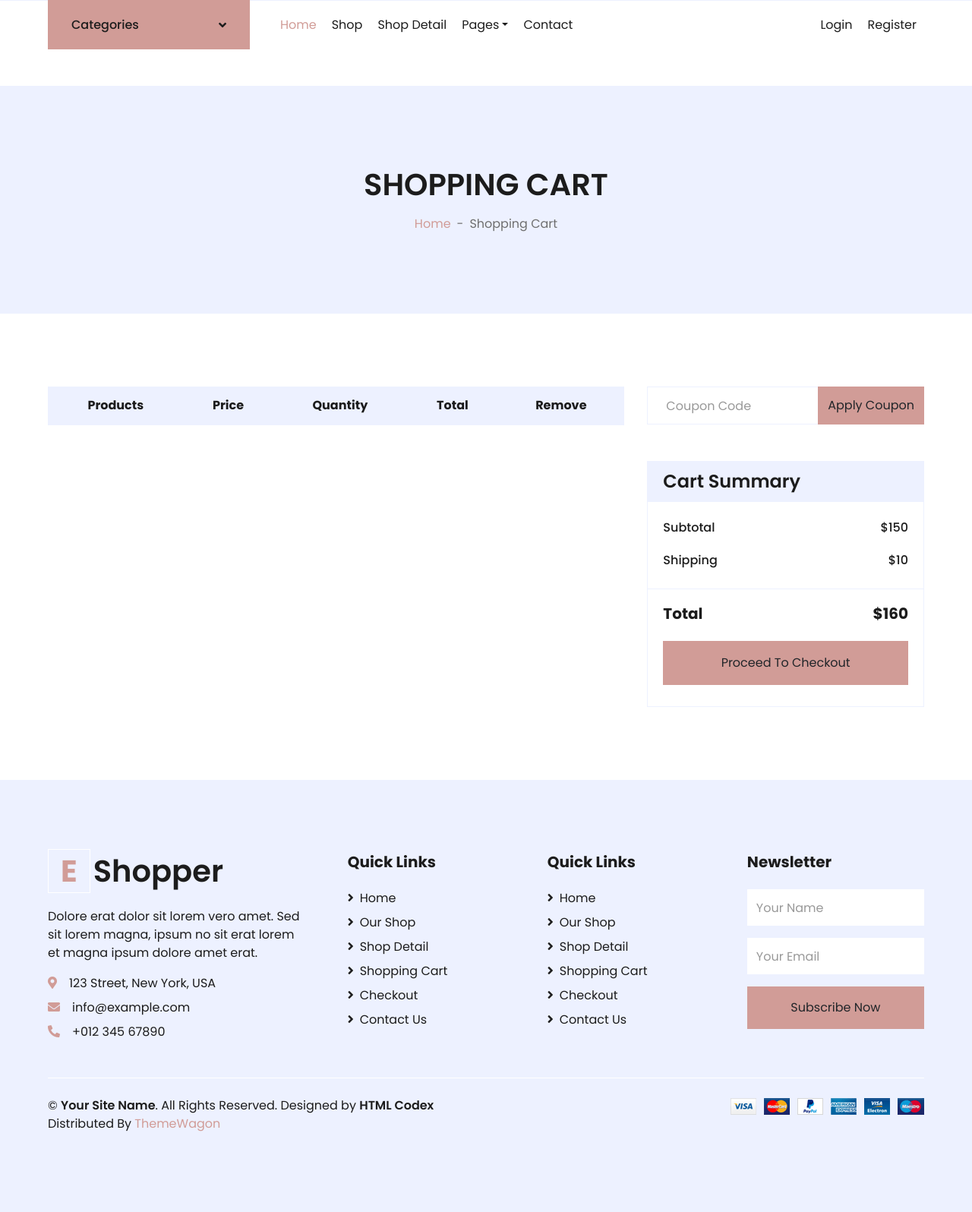
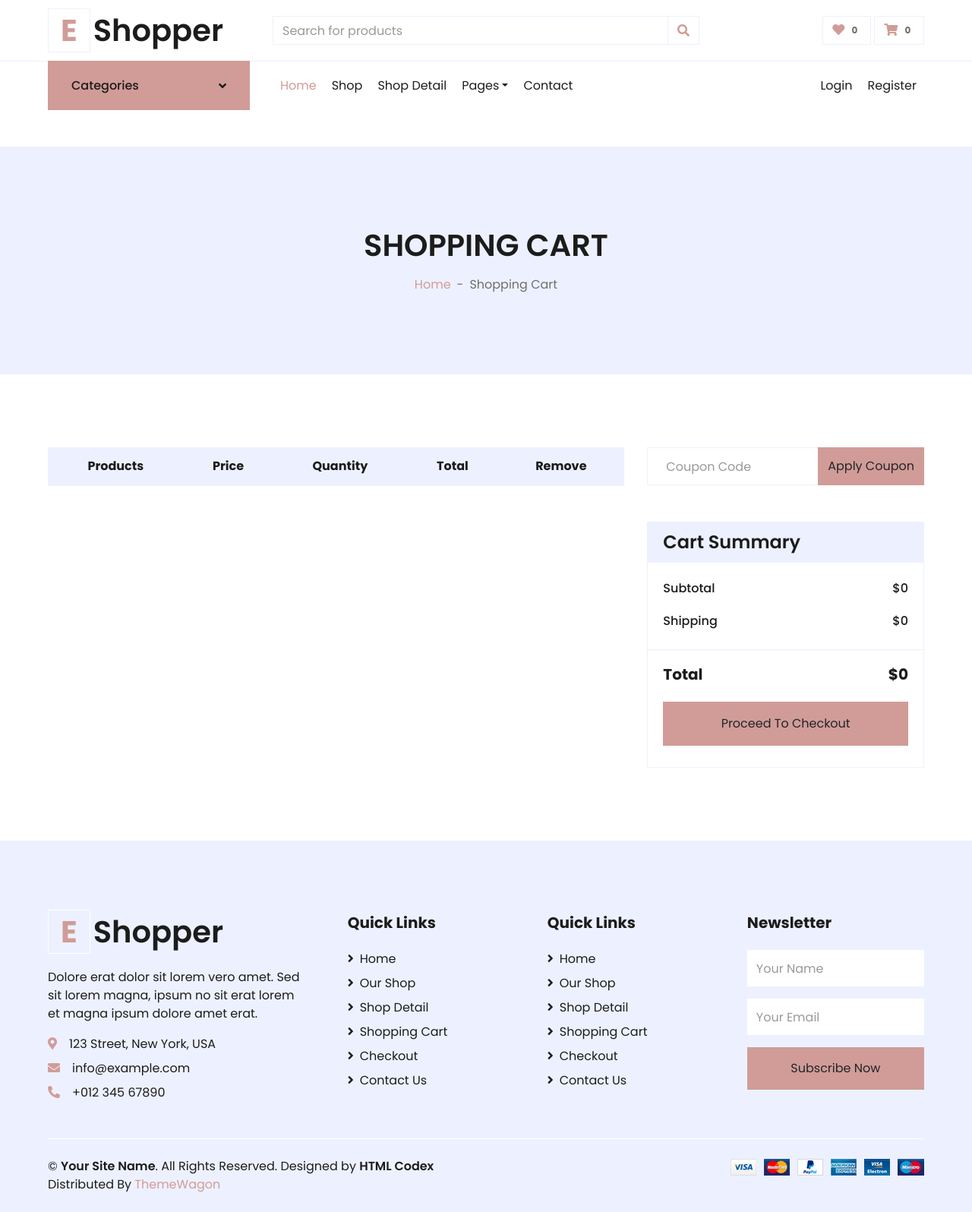
Before and after one commit to yura-seredyuk/eshopper-web12, a Django app: page /cart/ in a window 1280 px wide. Shown: the whole page at 76% size. Before the commit the page ends 1490 px from the top, so only its background shows below. Run offline with Django 4.2, Linux system fonts and the light colour scheme; lists and menus that the app fills with data are empty; some libraries are stand-ins or nearby versions.

```diff
--- a/cart/cart.py
+++ b/cart/cart.py
@@ -52,4 +52,4 @@ class Cart(object):
         return sum(item['quantity'] for item in self.cart.values())
 
     def get_total_price(self):
-        return sum(Decimal(item['quantity'] * item['price'] for item in self.cart.values()))
+        return sum(int(item['quantity']) * float(item['price']) for item in self.cart.values())
--- a/cart/templates/cart/shop-cart.html
+++ b/cart/templates/cart/shop-cart.html
@@ -36,8 +36,6 @@
                     </thead>
                     <tbody class="align-middle">
                         {% for item in  cart_data %}
-                        {{item.product}}
-
                         <tr>
                             <td class="align-middle"><img src="{{item.product.photo.url}}" alt="" style="width: 50px;"> {{item.product.product_name}}</td>
                             <td class="align-middle">${{item.price}}</td>
@@ -79,17 +77,17 @@
                     <div class="card-body">
                         <div class="d-flex justify-content-between mb-3 pt-1">
                             <h6 class="font-weight-medium">Subtotal</h6>
-                            <h6 class="font-weight-medium">$150</h6>
+                            <h6 class="font-weight-medium">${{total_price}}</h6>
                         </div>
                         <div class="d-flex justify-content-between">
                             <h6 class="font-weight-medium">Shipping</h6>
-                            <h6 class="font-weight-medium">$10</h6>
+                            <h6 class="font-weight-medium">$0</h6>
                         </div>
                     </div>
                     <div class="card-footer border-secondary bg-transparent">
                         <div class="d-flex justify-content-between mt-2">
                             <h5 class="font-weight-bold">Total</h5>
-                            <h5 class="font-weight-bold">$160</h5>
+                            <h5 class="font-weight-bold">${{total_price}}</h5>
                         </div>
                         <button class="btn btn-block btn-primary my-3 py-3">Proceed To Checkout</button>
                     </div>
--- a/cart/views.py
+++ b/cart/views.py
@@ -27,4 +27,6 @@ def cart_clear(request):
 def shop_cart(request):
     cart_data = Cart(request)
     return render(request, 'cart/shop-cart.html',
-                            {'cart_data':cart_data})
+                            {'cart_data':cart_data,
+                            'total_price': cart_data.get_total_price(),
+                            'cart_quantity':cart_data.__len__()})
--- a/shop/templates/shop/detail.html
+++ b/shop/templates/shop/detail.html
@@ -64,7 +64,11 @@
                             </button>
                         </div>
                     </div>
-                    <button class="btn btn-primary px-3"><i class="fa fa-shopping-cart mr-1"></i> Add To Cart</button>
+                    <form action="{% url 'cart:cart_add' product_id=product.pk %}" name="cart_add_form_{{product.pk}}" method="post">
+                        {% csrf_token %}
+                        {{cart_product_form}}
+                        <button onClick="document.cart_add_form_{{product.pk}}.submit()" class="btn btn-primary px-3"><i class="fa fa-shopping-cart mr-1"></i> Add To Cart</button>
+                    </form>
                 </div>
             </div>
         </div>
--- a/shop/views.py
+++ b/shop/views.py
@@ -112,4 +112,5 @@ def product_detail_page(request, pk):
 
     product = get_object_or_404(Product, pk=pk)
     return render(request, 'shop/detail.html', {'product':product,
-                                            'categories':categories})
+                                            'categories':categories,
+                                            'cart_product_form': CartAddProductForm()})
--- a/templates/layouts/header.html
+++ b/templates/layouts/header.html
@@ -1,4 +1,38 @@
 {% load static %}
+    <!-- Topbar Start -->
+    <div class="container-fluid">
+        <div class="row align-items-center py-3 px-xl-5">
+            <div class="col-lg-3 d-none d-lg-block">
+                <a href="" class="text-decoration-none">
+                    <h1 class="m-0 display-5 font-weight-semi-bold"><span class="text-primary font-weight-bold border px-3 mr-1">E</span>Shopper</h1>
+                </a>
+            </div>
+            <div class="col-lg-6 col-6 text-left">
+                <form action="">
+                    <div class="input-group">
+                        <input type="text" class="form-control" placeholder="Search for products">
+                        <div class="input-group-append">
+                            <span class="input-group-text bg-transparent text-primary">
+                                <i class="fa fa-search"></i>
+                            </span>
+                        </div>
+                    </div>
+                </form>
+            </div>
+            <div class="col-lg-3 col-6 text-right">
+                <a href="" class="btn border">
+                    <i class="fas fa-heart text-primary"></i>
+                    <span class="badge">0</span>
+                </a>
+                <a href="{% url 'cart:shop_cart' %}" class="btn border">
+                    <i class="fas fa-shopping-cart text-primary"></i>
+                    <span class="badge">{{cart_quantity}}</span>
+                </a>
+            </div>
+        </div>
+    </div>
+    <!-- Topbar End -->
+
     <!-- Navbar Start -->
     <div class="container-fluid mb-5">
         <div class="row border-top px-xl-5">
```
Also changed, not shown: db.sqlite3.
